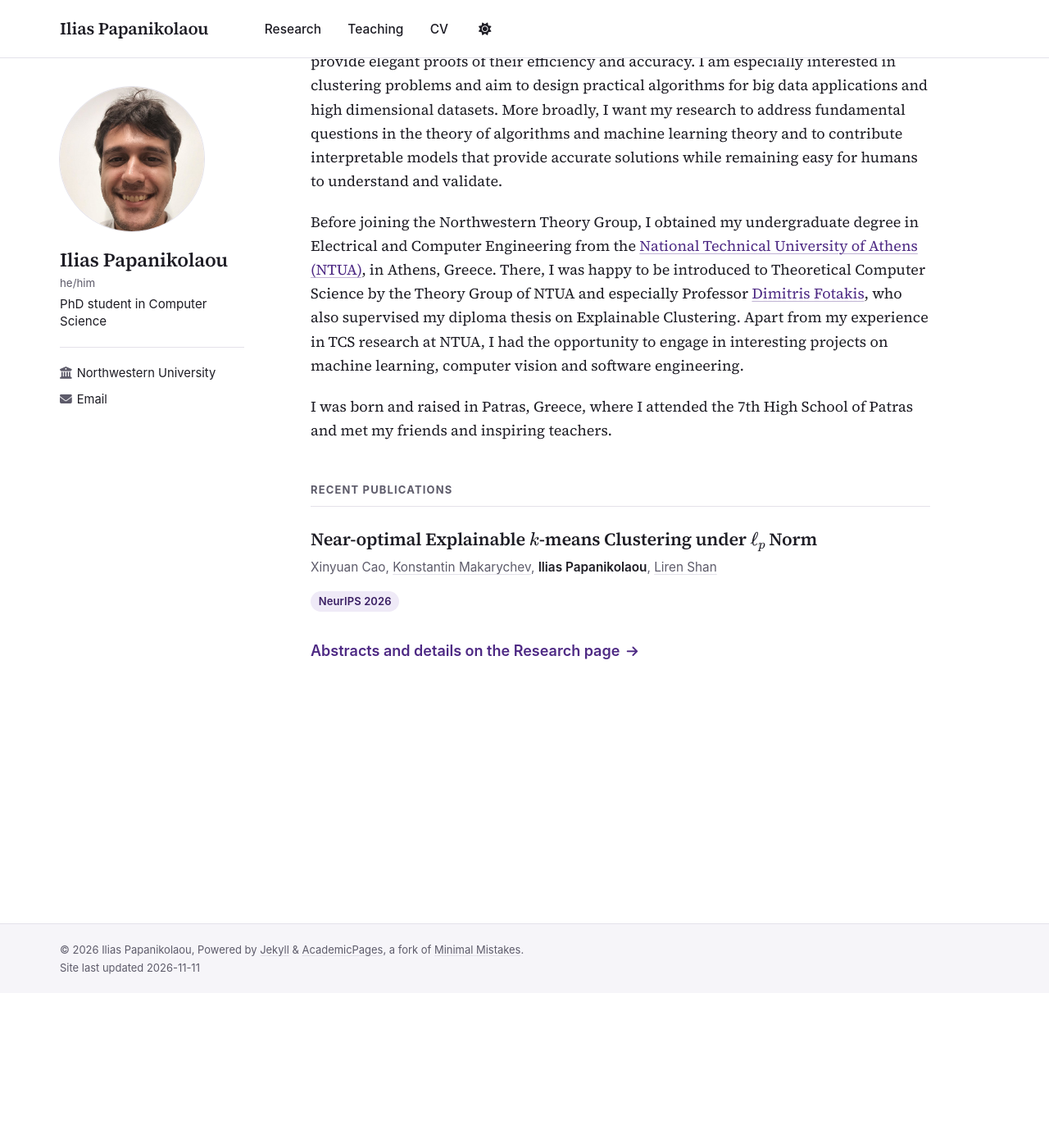
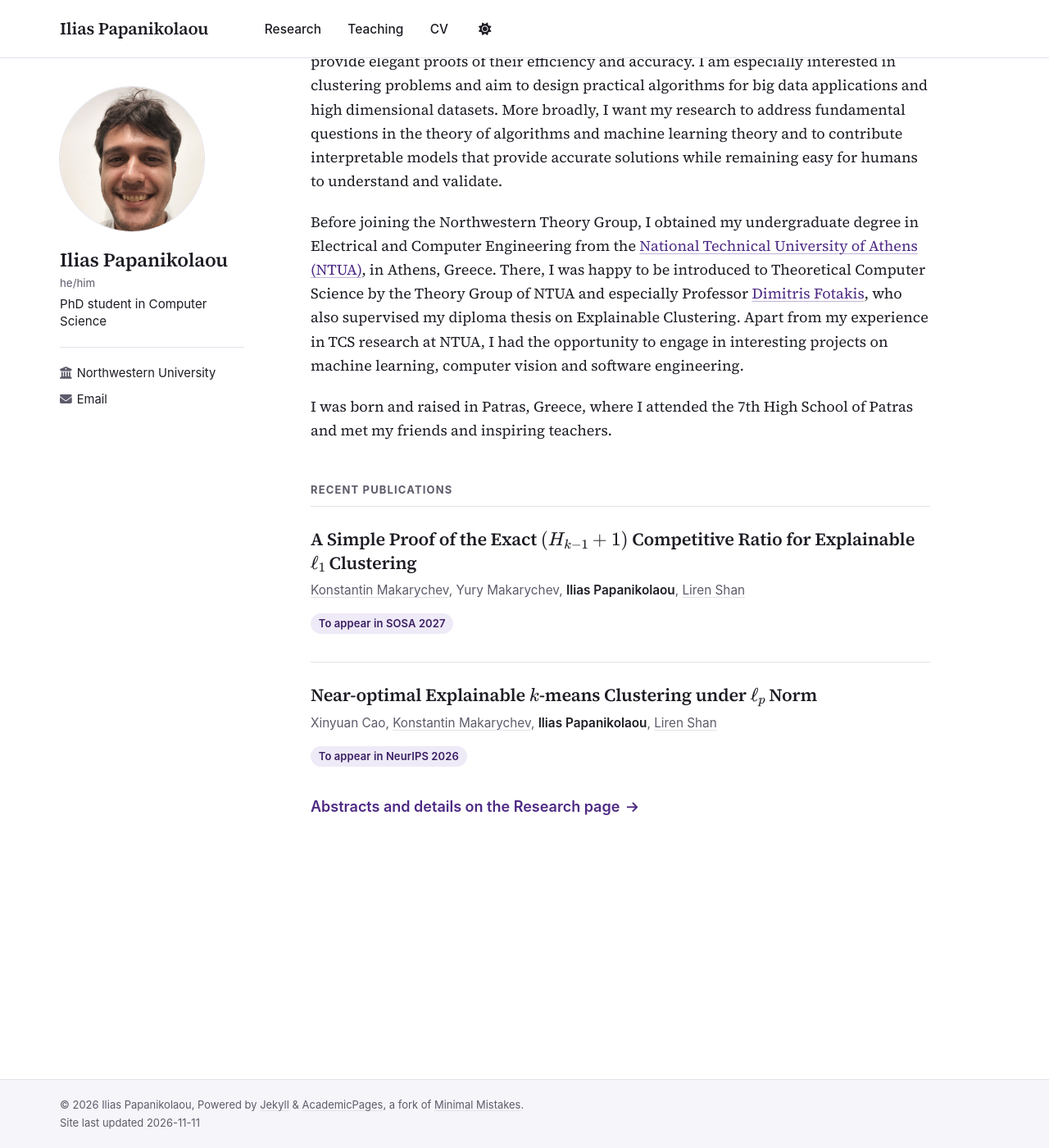
Before and after one commit to iliaspap/iliaspap.github.io, a Jekyll site: the page built from _pages/about.md, in a window 1280 px wide and 1400 px high, scrolled down 246 px. Shown: the whole window at 82% size. Built offline with Jekyll 4.4.1, drawn with Linux system fonts in a browser that asks for light colours; before the commit the page ends 1457 px from its top, so only the background shows below that.

Commit message:
Add SOSA 2027 paper, "to appear" labels and a link for the NeurIPS 2025 paper
- Research: "A Simple Proof of the Exact (H_{k-1}+1) Competitive Ratio for
  Explainable l_1 Clustering" (SOSA 2027, with Konstantin Makarychev,
  Yury Makarychev and Liren Shan), with the paper's abstract.
- The SOSA 2027 and NeurIPS 2026 papers are shown as "To appear in ...".
  This comes from "to_appear: true" in each paper's front matter; delete
  that line once the paper is published.
- The NeurIPS 2025 paper links to its Google Scholar page (new optional
  "scholarurl" field for papers).
- Research page now states that authors contributed equally and are
  listed in alphabetical order.

Co-Authored-By: Claude <noreply@anthropic.com>
Claude-Session: https://claude.ai/code/session_019nJfsAzp6agxkFNbm5qQiZ

```diff
--- a/_includes/archive-single-cv.html
+++ b/_includes/archive-single-cv.html
@@ -17,7 +17,7 @@
         <p class="entry__sub">{{ post.authors | markdownify | remove: "<p>" | remove: "</p>" | strip }}</p>
       {% endif %}
       {% if post.venue %}
-        <p class="entry__sub"><em>{{ post.venue }}</em>{% if post.highlight %} ({{ post.highlight }}){% endif %}</p>
+        <p class="entry__sub">{% if post.to_appear %}To appear in {% endif %}<em>{{ post.venue }}</em>{% if post.highlight %} ({{ post.highlight }}){% endif %}</p>
       {% endif %}
     {% else %}
       {% if post.venue %}
--- a/_includes/archive-single.html
+++ b/_includes/archive-single.html
@@ -3,6 +3,7 @@
 {% comment %}
   Renders one entry of a collection.
     - publications -> title, authors, venue chips, abstract and optional links
+                      ("to_appear: true" in the front matter adds "To appear in" before the venue)
     - teaching     -> title, course type and term
     - anything else (e.g. blog posts) -> the original AcademicPages list item
 
@@ -30,7 +31,7 @@
 
     {% if post.venue or post.highlight %}
       <p class="pub__meta">
-        {% if post.venue %}<span class="chip">{{ post.venue }}</span>{% endif %}
+        {% if post.venue %}<span class="chip">{% if post.to_appear %}To appear in {% endif %}{{ post.venue }}</span>{% endif %}
         {% if post.highlight %}<span class="chip chip--highlight"><i class="fas fa-star" aria-hidden="true"></i>{{ post.highlight }}</span>{% endif %}
       </p>
     {% endif %}
@@ -39,9 +40,10 @@
       <div class="pub__abstract" itemprop="description">{{ post.excerpt | markdownify | replace: "\)-", "@@MATH-HYPHEN@@" | replace: "\)", "\)</span>" | replace: "@@MATH-HYPHEN@@", "\)-</span>" | replace: "\(", '<span class="math-nowrap">\(' }}</div>
     {% endunless %}{% endif %}
 
-    {% if post.arxiv or post.paperurl or post.slidesurl or post.posterurl or post.codeurl or post.bibtexurl %}
+    {% if post.arxiv or post.scholarurl or post.paperurl or post.slidesurl or post.posterurl or post.codeurl or post.bibtexurl %}
       <p class="pub__links">
         {% if post.arxiv %}<a href="{{ post.arxiv }}"><i class="ai ai-arxiv" aria-hidden="true"></i>arXiv</a>{% endif %}
+        {% if post.scholarurl %}<a href="{{ post.scholarurl | escape }}"><i class="ai ai-google-scholar" aria-hidden="true"></i>Google Scholar</a>{% endif %}
         {% if post.paperurl %}<a href="{{ post.paperurl }}"><i class="fas fa-file-pdf" aria-hidden="true"></i>PDF</a>{% endif %}
         {% if post.slidesurl %}<a href="{{ post.slidesurl }}"><i class="fas fa-display" aria-hidden="true"></i>Slides</a>{% endif %}
         {% if post.posterurl %}<a href="{{ post.posterurl }}"><i class="fas fa-image" aria-hidden="true"></i>Poster</a>{% endif %}
--- a/_pages/publications.html
+++ b/_pages/publications.html
@@ -9,7 +9,7 @@ author_profile: true
 
 <p class="archive__lead">
   My research is in theoretical computer science, with a focus on approximation algorithms, clustering, and explainable machine learning.
-  Authors are listed in alphabetical order, as is customary in theoretical computer science.
+  Authors contributed equally and are listed in alphabetical order, as is common in the theoretical computer science community.
   {% if site.author.googlescholar %}You can also find my papers on <a href="{{ site.author.googlescholar }}">Google Scholar</a>.{% endif %}
 </p>
 
--- a/_sass/layout/_custom.scss
+++ b/_sass/layout/_custom.scss
@@ -663,6 +663,11 @@ h2.section-label {
     i {
       margin-right: 0.45em;
     }
+
+    .ai {
+      font-size: 1.2em;   /* Academicons glyphs are drawn smaller than Font Awesome ones */
+      vertical-align: -0.1em;
+    }
   }
 }
 
```
Also changed, not shown: _publications/Near-Optimal-Explainable-k-means.md (+2 -0 lines), _publications/Simple-Proof-Explainable-l1-Clustering.md (added, +30 -0 lines), 1 other file.
